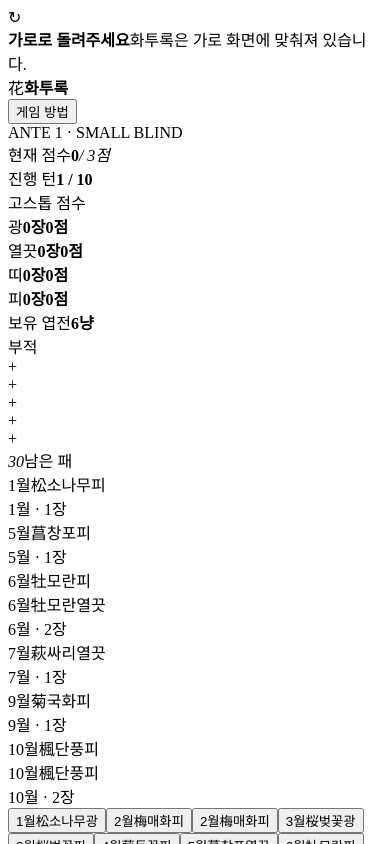
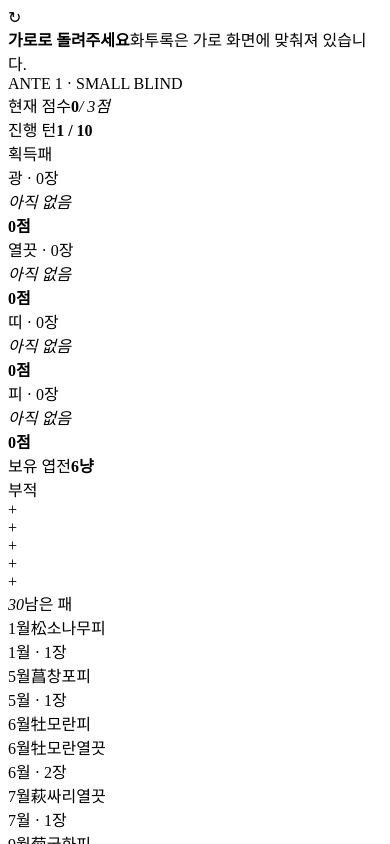
Before and after one commit to Mandheling90/BalatroGo, a React (Vite) app: page / in a window 390 px wide. Both pictures are taken after a click on the button "도전하기". Shown: the top 844 px of the page. Built offline with nearby package versions, Linux system fonts and the light colour scheme; the HTML template or start-up script is replaced by a standard one.

Commit message:
ui 개편

```diff
--- a/src/App.tsx
+++ b/src/App.tsx
@@ -463,10 +463,6 @@ function App() {
       ) : (
       <div className="capture-layout">
         <aside className="status-rail panel">
-          <div className="rail-game-header">
-            <div className="rail-logo"><span>花</span><strong>화투록</strong></div>
-            <button onClick={() => setShowRules(true)}>게임 방법</button>
-          </div>
           <div className="round-label">ANTE {game.round} · {currentBlind.english}</div>
           <div className="goal-score">
             <span>현재 점수</span>
@@ -476,13 +472,16 @@ function App() {
           <div className="progress-track"><div style={{ width: `${Math.min(100, score.total / game.target * 100)}%` }} /></div>
           <div className="turn-info"><span>진행 턴</span><strong>{Math.min(turn, 10)} / 10</strong></div>
 
-          <section className="score-breakdown">
-            <span className="eyebrow">고스톱 점수</span>
-            {capturedGroups.map((group) => (
-              <div key={group.key}><span>{group.label}</span><b>{categoryCards(game.captured, group.key).length}장</b><strong>{group.score}점</strong></div>
-            ))}
-            {score.bonus > 0 && <div className="bonus-line"><span>부적</span><b></b><strong>+{score.bonus}점</strong></div>}
-            {score.details.length > 0 && <ul>{score.details.map((detail) => <li key={detail}>{detail}</li>)}</ul>}
+          <section className="rail-won-pile">
+            <span className="eyebrow">획득패</span>
+            <div className="won-groups">
+              {capturedGroups.map((group) => {
+                const cards = categoryCards(game.captured, group.key)
+                const visibleCards = cards.slice(-4)
+                const hiddenCount = cards.length - visibleCards.length
+                return <div className={`won-group ${visibleCards.some((card) => game.lastCapturedIds.includes(card.id)) ? 'just-scored' : ''}`} key={group.key}><span>{group.label} · {cards.length}장</span><div>{visibleCards.map((card, index) => <Card card={card} compact flyToScore={game.lastCapturedIds.includes(card.id)} effectIndex={index} effectDelayMs={game.lastRevealed.includes(card.id) ? 1200 : 550} key={card.id} />)}{hiddenCount > 0 && <em className="won-more">+{hiddenCount}</em>}{!cards.length && <i>아직 없음</i>}</div><b>{group.score}점</b></div>
+              })}
+            </div>
           </section>
 
           <div className="coin-box"><span>보유 엽전</span><strong>{game.coins}냥</strong></div>
@@ -593,16 +592,6 @@ function App() {
             </button>
           </section>
 
-          <section className="won-pile">
-            <div className="won-groups">
-              {capturedGroups.map((group) => {
-                const cards = categoryCards(game.captured, group.key)
-                const visibleCards = cards.slice(-4)
-                const hiddenCount = cards.length - visibleCards.length
-                return <div className={`won-group ${visibleCards.some((card) => game.lastCapturedIds.includes(card.id)) ? 'just-scored' : ''}`} key={group.key}><span>{group.label} · {cards.length}장</span><div>{visibleCards.map((card, index) => <Card card={card} compact flyToScore={game.lastCapturedIds.includes(card.id)} effectIndex={index} effectDelayMs={game.lastRevealed.includes(card.id) ? 1200 : 550} key={card.id} />)}{hiddenCount > 0 && <em className="won-more">+{hiddenCount}</em>}{!cards.length && <i>아직 없음</i>}</div><b>{group.score}점</b></div>
-              })}
-            </div>
-          </section>
         </section>
         {isResolving && game.lastMatchTarget && submittedAnimationCard && createPortal(
           <div
--- a/src/styles.css
+++ b/src/styles.css
@@ -257,6 +257,12 @@ button:focus-visible { outline: 3px solid #ffe487; outline-offset: 3px; }
 .won-group .compact .plant { font-size: 23px; }
 .won-group > div > i { color: #354039; font-size: 9px; font-style: normal; }
 .won-more { z-index: 4; min-width: 23px; height: 23px; display: grid; place-items: center; margin-left: -6px; color: #17130a; background: #e9bd59; border: 2px solid #0c140f; border-radius: 50%; font-size: 7px; font-style: normal; font-weight: 900; box-shadow: 0 3px 8px rgba(0,0,0,.45); }
+.rail-won-pile { margin: 16px 0; }
+.rail-won-pile > .eyebrow { display: block; margin-bottom: 6px; }
+.rail-won-pile .won-groups { height: auto; grid-template-columns: 1fr 1fr; gap: 6px; }
+.rail-won-pile .won-group { min-height: 92px; }
+.rail-won-pile .won-group > div { height: 76px; }
+.rail-won-pile .won-group .compact { width: 27px; margin-left: -15px; }
 .won-group.just-scored { animation: scorePileKick .4s 1s cubic-bezier(.2, .9, .3, 1.3) both; border-color: #d9ae52; }
 .won-group .hwatu-card.fly-to-score {
   position: relative;
@@ -697,7 +703,7 @@ button:focus-visible { outline: 3px solid #ffe487; outline-offset: 3px; }
     height: 100%;
     display: grid;
     grid-template-columns: minmax(0, 1fr);
-    grid-template-rows: minmax(0, 1fr) 72px 90px;
+    grid-template-rows: minmax(0, 1fr) 90px;
     gap: 4px;
     overflow: hidden;
   }
@@ -727,7 +733,7 @@ button:focus-visible { outline: 3px solid #ffe487; outline-offset: 3px; }
 
   .hand-zone {
     grid-column: 1;
-    grid-row: 3;
+    grid-row: 2;
     min-height: 0;
     padding: 0 6px;
     border-radius: 8px;
@@ -771,15 +777,11 @@ button:focus-visible { outline: 3px solid #ffe487; outline-offset: 3px; }
   .hand-sort { right: 5px; bottom: 45px; width: 84px; gap: 2px; padding: 2px; border-radius: 4px; }
   .hand-sort button { min-height: 17px; padding: 0 2px; border-radius: 3px; font-size: 6px; }
 
-  .won-pile {
-    grid-column: 1;
-    grid-row: 2;
-    min-height: 0;
-    margin: 0;
-    padding: 5px 7px 7px;
-    border-radius: 8px;
-    overflow: hidden;
-  }
+  .rail-won-pile { margin: 5px 0; }
+  .rail-won-pile .won-groups { grid-template-columns: 1fr 1fr; gap: 2px; }
+  .rail-won-pile .won-group { min-height: 53px; }
+  .rail-won-pile .won-group > div { height: 50px; padding-top: 11px; }
+  .rail-won-pile .won-group .compact { width: 15px; margin-left: -8px; }
   .won-groups { height: 100%; grid-template-columns: repeat(4, 1fr); gap: 2px; margin-top: 0; }
   .won-group { min-height: 0; padding: 2px; border-radius: 4px; }
   .won-group > span { left: 3px; top: 2px; font-size: 5px; }
@@ -811,7 +813,7 @@ button:focus-visible { outline: 3px solid #ffe487; outline-offset: 3px; }
 
 /* 주소창이 펼쳐진 낮은 모바일 가로 화면 */
 @media (max-width: 1100px) and (orientation: landscape) and (max-height: 430px) {
-  .capture-board { grid-template-rows: minmax(0, 1fr) 58px 72px; }
+  .capture-board { grid-template-rows: minmax(0, 1fr) 72px; }
   .capture-game .player-hand .hwatu-card { width: clamp(34px, 5vw, 43px); }
   .capture-game .player-hand .hwatu-card.selected,
   .capture-game .player-hand .hwatu-card.selected:hover { transform: translateY(-6px); }
@@ -819,13 +821,12 @@ button:focus-visible { outline: 3px solid #ffe487; outline-offset: 3px; }
   .play-turn { width: 72px; min-height: 30px; bottom: 2px; }
   .hand-sort { width: 72px; bottom: 35px; }
   .hand-sort button { min-height: 14px; }
-  .won-pile { padding-top: 3px; padding-bottom: 3px; }
   .won-group > div { padding-top: 10px; }
 }
 
 @media (max-width: 1100px) and (orientation: landscape) and (max-height: 350px) {
   .capture-layout { gap: 3px; padding-top: 3px; padding-bottom: max(3px, env(safe-area-inset-bottom)); }
-  .capture-board { grid-template-rows: minmax(0, 1fr) 48px 60px; gap: 3px; }
+  .capture-board { grid-template-rows: minmax(0, 1fr) 60px; gap: 3px; }
   .capture-game .player-hand .hwatu-card { width: clamp(29px, 4.4vw, 36px); }
   .play-turn { width: 66px; min-height: 25px; font-size: 6px; }
   .hand-sort { width: 66px; bottom: 29px; }
```
